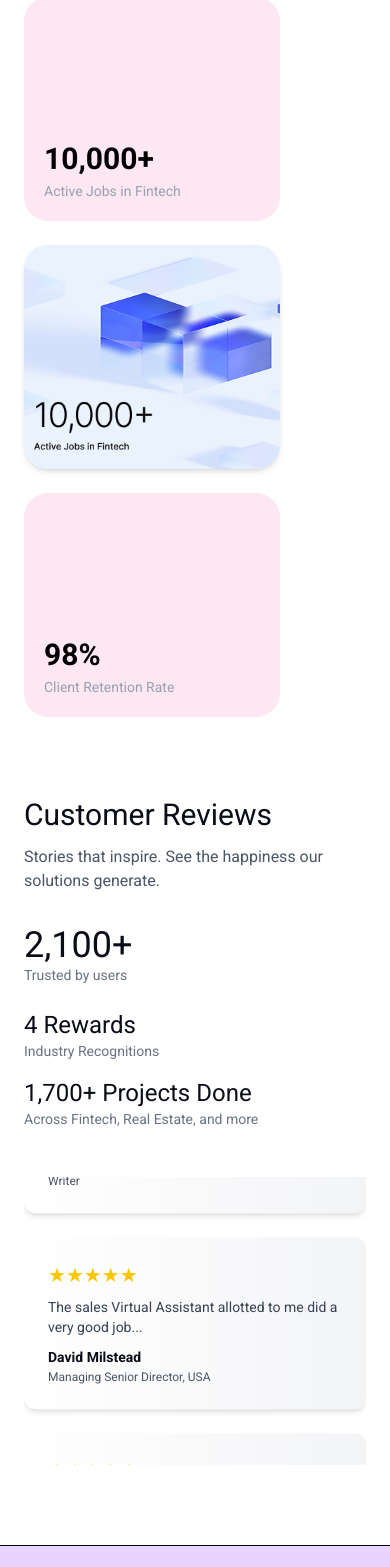
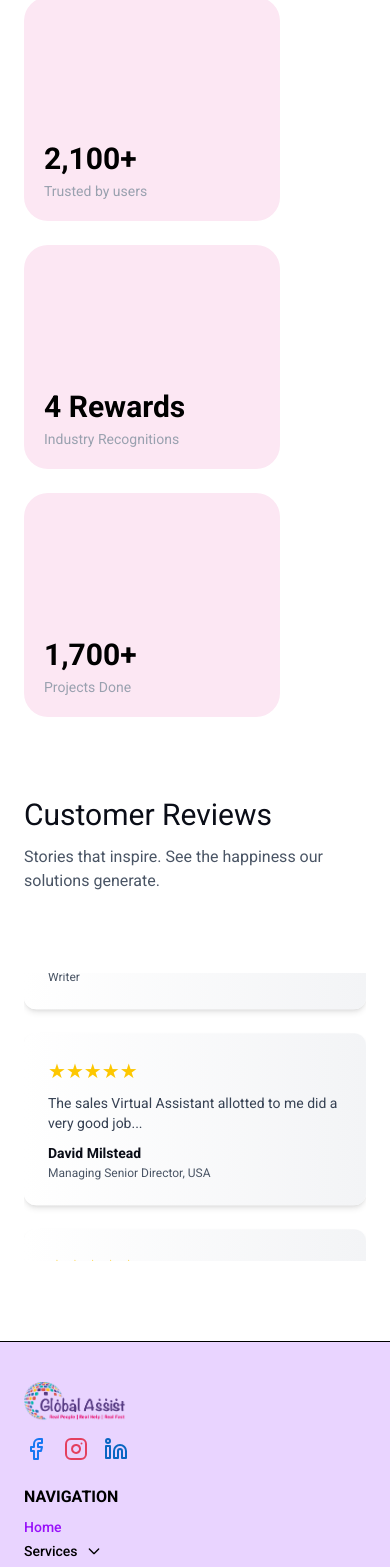
Before and after one commit to sintu009/global-assist-new, a React (Vite) app: page / in a window 390 px wide. Shown: the part 7473-9040 px from the top of the page. Built offline with nearby package versions, Linux system fonts and the light colour scheme.

Commit message:
alot of changes

```diff
--- a/src/App.jsx
+++ b/src/App.jsx
@@ -2,6 +2,8 @@ import { BrowserRouter as Router, Routes, Route } from "react-router-dom";
 import "./App.css";
 import Header from "./components/Header";
 import Footer from "./components/Footer";
+import ScrollToTop from "./components/ScrollToTop"; // ✅ Added scroll restoration
+
 import HomePage from "./components/HomePage";
 import Contact from "./components/Contact";
 import Error404 from "./components/Error404";
@@ -9,6 +11,7 @@ import AboutPage from "./pages/AboutPage";
 import HowItWorks from "./components/HowItWorks";
 import FAQ from "./components/FAQ";
 import SpectraPlanners from "./components/SpectraPlanners";
+
 import AdministrativeExecutive from "./pages/AdministrativeExecutive";
 import MedicalVirtualAssistance from "./pages/MedicalVirtualAssistance";
 import VideoEditing from "./pages/VideoEditing";
@@ -20,18 +23,20 @@ import WebsiteAppDevelopment from "./pages/WebsiteAppDevelopment";
 import CustomizedCRMSoftware from "./pages/CustomizedCRMSoftware";
 import BusinessDevelopment from "./pages/BusinessDevelopment";
 import CallCenterSupport from "./pages/CallCenterSupport";
+
 import PrivacyPolicy from "./components/PrivacyPolicy";
 import TermsConditions from "./components/TermsConditions";
+
 import CaseStudies from "./components/CaseStudies";
 import CaseStudy1 from "./components/CaseStudy1";
 import CaseStudy2 from "./components/CaseStudy2";
-import CaseStudy3 from "./components/CaseStudy3"; // ✅ Import CaseStudy3 component
-import CaseStudy4 from "./components/CaseStudy4"; // ✅ Import CaseStudy4 component
-// ✅ Make sure the file name matches
+import CaseStudy3 from "./components/CaseStudy3";
+import CaseStudy4 from "./components/CaseStudy4";
 
 function App() {
   return (
     <Router>
+      <ScrollToTop /> {/* ✅ Ensures scroll to top on every route change */}
       <Header />
       <Routes>
         <Route path="/" element={<HomePage />} />
@@ -40,6 +45,7 @@ function App() {
         <Route path="/spectra-planners" element={<SpectraPlanners />} />
         <Route path="/how-it-works" element={<HowItWorks />} />
         <Route path="/FAQ" element={<FAQ />} />
+
         <Route path="/administrative-executive" element={<AdministrativeExecutive />} />
         <Route path="/medical-virtual-assistance" element={<MedicalVirtualAssistance />} />
         <Route path="/video-editing" element={<VideoEditing />} />
@@ -51,14 +57,16 @@ function App() {
         <Route path="/customized-crm-software" element={<CustomizedCRMSoftware />} />
         <Route path="/business-development" element={<BusinessDevelopment />} />
         <Route path="/call-center-support" element={<CallCenterSupport />} />
+
         <Route path="/privacy-policy" element={<PrivacyPolicy />} />
         <Route path="/terms-conditions" element={<TermsConditions />} />
+
         <Route path="/case-studies" element={<CaseStudies />} />
-        <Route path="case-study-1" element={<CaseStudy1/>}/>
-        <Route path="/case-study-2" element={<CaseStudy2/>} />
-        <Route path="/case-study-3" element={<CaseStudy3/>} />
-        <Route path="/case-study-4" element={<CaseStudy4/>} />
-        {/* Catch-all route for 404 errors */}
+        <Route path="/case-study-1" element={<CaseStudy1 />} />
+        <Route path="/case-study-2" element={<CaseStudy2 />} />
+        <Route path="/case-study-3" element={<CaseStudy3 />} />
+        <Route path="/case-study-4" element={<CaseStudy4 />} />
+
         <Route path="*" element={<Error404 />} />
       </Routes>
       <Footer />
--- a/src/components/CompetitiveAdvantages.jsx
+++ b/src/components/CompetitiveAdvantages.jsx
@@ -177,7 +177,7 @@ export default function CompetitiveAdvantages() {
             initial={{ opacity: 0, y: 80 }}
             whileInView={{ opacity: 1, y: 0 }}
             viewport={{ once: false, amount: 0.4 }}
-            transition={{ duration: 1 }}
+            transition={{ duration: 5 }}
           />
         </div>
 
@@ -196,8 +196,8 @@ export default function CompetitiveAdvantages() {
               style={{ height: "440px", objectFit: "cover" }}
               initial={{ opacity: 0, y: 100 }}
               whileInView={{ opacity: 1, y: 0 }}
-              viewport={{ once: false, amount: 0.4 }}
-              transition={{ duration: 1 }}
+              viewport={{ once: false, amount: 0.5 }}
+              transition={{ duration: 10 }}
             />
             <p className="absolute top-28 text-xl font-normal px-2 z-0 leading-snug text-gray-700">
               Global Assist is consistently ranked as one of the top virtual
--- a/src/components/Footer.jsx
+++ b/src/components/Footer.jsx
@@ -1,4 +1,4 @@
-import { useState } from "react";
+import { useRef, useState } from "react";
 import { Link, useLocation } from "react-router-dom";
 import { Facebook, Instagram, Linkedin, Mail } from "lucide-react";
 
@@ -21,6 +21,7 @@ export default function Footer() {
   const [servicesOpen, setServicesOpen] = useState(false);
   const location = useLocation();
   const currentPath = location.pathname;
+  const dropdownRef = useRef(null);
 
   const navLinks = [
     { name: 'Home', path: '/' },
@@ -62,11 +63,15 @@ export default function Footer() {
           <ul className="space-y-1 text-sm">
             {navLinks.map(({ name, path }) =>
               name === 'Services' ? (
-                <li key={name} className="relative">
+                <li key={name} className="relative" ref={dropdownRef}>
                   <button
                     className="hover:underline font-medium flex items-center gap-1"
                     onClick={() => setServicesOpen((v) => !v)}
-                    onBlur={() => setTimeout(() => setServicesOpen(false), 150)}
+                    onBlur={(e) => {
+                      if (!dropdownRef.current?.contains(e.relatedTarget)) {
+                        setTimeout(() => setServicesOpen(false), 100);
+                      }
+                    }}
                     type="button"
                   >
                     Services
@@ -93,7 +98,7 @@ export default function Footer() {
                 <li key={name}>
                   <Link
                     to={path}
-                    className={`hover:underline ${currentPath === path ? 'text-pink-600 font-medium' : ''}`}
+                    className={`hover:underline ${currentPath === path ? 'text-purple-600 font-medium' : ''}`}
                   >
                     {name}
                   </Link>
@@ -112,37 +117,60 @@ export default function Footer() {
             <li><Link to="/case-studies" className="hover:underline">Case Studies</Link></li>
             <li><a href="/terms-conditions" className="hover:underline">Terms & Conditions</a></li>
             <li className="mt-14 font-bold">📞+1 514-700-7280</li>
-            <li className="mt-4 font-bold">📞866-450-1441(Toll Free)</li>
+            <li className="mt-4 font-bold">📞866-450-1441 (Toll Free)</li>
             <li className="mt-4 font-bold flex items-center gap-2">
-  <Mail className="w-4 h-4" />
-  info@theglobalassist.com
-</li>
+              <Mail className="w-4 h-4" />
+              info@theglobalassist.com
+            </li>
           </ul>
-
         </div>
 
         {/* Column 3: Flag Grid & Contact */}
         <div className="lg:ml-[-400px]">
-          <div className="grid grid-cols-1 sm:grid-cols-2 md:grid-cols-3 lg:grid-cols-5 gap-21 text-[13px] text-black font-medium leading-relaxed text-center">
+          <div className="grid grid-cols-1 sm:grid-cols-2 md:grid-cols-3 lg:grid-cols-5 gap-8 text-[13px] text-black font-medium leading-relaxed text-center">
             <div>
               <img src="/assets/flag-canada.png" alt="Canada" className="w-18 h-12 mx-auto mb-2" />
-              <p>5165 Queen Mary Rd<br />- GR-2 Unit #101<br />Montreal, QC H3W 1X7</p>
+              <p className="max-w-[180px] mx-auto">
+                5165 Queen Mary Rd<br />
+                GR-2 Unit #101<br />
+                Montreal, QC<br />
+                H3W 1X7
+              </p>
             </div>
             <div>
               <img src="/assets/flag-india.png" alt="India" className="w-18 h-12 mx-auto mb-2" />
-              <p>Block B, Sector 58<br />Noida, Uttar Pradesh<br />- 201301</p>
+              <p className="max-w-[180px] mx-auto">
+                Block B<br />
+                Sector 58<br />
+                Noida, Uttar Pradesh<br />
+                201301
+              </p>
             </div>
             <div>
               <img src="/assets/flag-philippines.png" alt="Philippines" className="w-18 h-12 mx-auto mb-2" />
-              <p>BF Homes,<br />Manila, 1718</p>
+              <p className="max-w-[180px] mx-auto">
+                BF Homes<br />
+                Manila<br />
+                1718
+              </p>
             </div>
             <div>
               <img src="/assets/flag-usa.png" alt="USA" className="w-17 h-12 mx-auto mb-2" />
-              <p>1309 Coffen Avenue<br />STE 1200, Sheridan,<br />Wyoming, 82801</p>
+              <p className="max-w-[180px] mx-auto">
+                1309 Coffen Avenue<br />
+                STE 1200<br />
+                Sheridan, Wyoming<br />
+                82801
+              </p>
             </div>
             <div>
               <img src="/assets/flag-venezuela.png" alt="Venezuela" className="w-17 h-12 mx-auto mb-2" />
-              <p>Las Gaviotas Bldg,<br />Milagro St. Puerto La Cruz<br />6023, Venezuela.</p>
+              <p className="max-w-[180px] mx-auto">
+                Las Gaviotas Bldg<br />
+                Milagro St.<br />
+                Puerto La Cruz<br />
+                6023, Venezuela
+              </p>
             </div>
           </div>
         </div>
--- /dev/null
+++ b/src/components/ScrollToTop.jsx
@@ -0,0 +1,14 @@
+import { useEffect } from "react";
+import { useLocation } from "react-router-dom";
+
+const ScrollToTop = () => {
+  const { pathname } = useLocation();
+
+  useEffect(() => {
+    window.scrollTo(0, 0);
+  }, [pathname]);
+
+  return null;
+};
+
+export default ScrollToTop;
--- a/src/components/StatsAndReviews.jsx
+++ b/src/components/StatsAndReviews.jsx
@@ -55,24 +55,23 @@ const StatsAndReviews = () => {
       <div className="grid grid-cols-1 sm:grid-cols-3 gap-6 mb-20 max-w-6xl mx-auto">
         <div className="w-64 h-56 sm:w-72 sm:h-56 bg-pink-100 rounded-3xl p-5 flex flex-col justify-end">
           <h3 className="text-3xl font-semibold text-black">
-            <CountUp end={10000} duration={3} separator="," enableScrollSpy />+
+            <CountUp end={2100} duration={3} separator="," enableScrollSpy />+
           </h3>
-          <p className="text-sm text-gray-400 mt-1">Active Jobs in Fintech</p>
+          <p className="text-sm text-gray-400 mt-1">Trusted by users</p>
         </div>
 
-        <div className="w-64 h-56 sm:w-72 sm:h-56 bg-white rounded-3xl overflow-hidden shadow-md flex items-center justify-center">
-          <img
-            src={statsImage}
-            alt="Stats Graphic"
-            className="object-cover w-full h-full"
-          />
+      <div className="w-64 h-56 sm:w-72 sm:h-56 bg-pink-100 rounded-3xl p-5 flex flex-col justify-end">
+          <h3 className="text-3xl font-semibold text-black">
+            <CountUp end={4} duration={3} enableScrollSpy /> Rewards
+          </h3>
+          <p className="text-sm text-gray-400 mt-1">Industry Recognitions</p>
         </div>
 
         <div className="w-64 h-56 sm:w-72 sm:h-56 bg-pink-100 rounded-3xl p-5 flex flex-col justify-end">
           <h3 className="text-3xl font-semibold text-black">
-            <CountUp end={98} duration={3} enableScrollSpy />%
+            <CountUp end={1700} duration={3} enableScrollSpy />+
           </h3>
-          <p className="text-sm text-gray-400 mt-1">Client Retention Rate</p>
+          <p className="text-sm text-gray-400 mt-1">Projects Done</p>
         </div>
       </div>
 
@@ -85,21 +84,6 @@ const StatsAndReviews = () => {
             Stories that inspire. See the happiness our solutions generate.
           </p>
 
-          {/* CountUp Numbers */}
-          <div className="text-4xl font-inter">
-            <CountUp end={2100} duration={3} separator="," enableScrollSpy />+
-          </div>
-          <p className="text-sm text-gray-500 mb-6">Trusted by users</p>
-
-          <div className="text-2xl font-inter">
-            <CountUp end={4} duration={2} enableScrollSpy /> Rewards
-          </div>
-          <p className="text-sm text-gray-500 mb-4">Industry Recognitions</p>
-
-          <div className="text-2xl font-inter">
-            <CountUp end={1700} duration={3} separator="," enableScrollSpy />+ Projects Done
-          </div>
-          <p className="text-sm text-gray-500">Across Fintech, Real Estate, and more</p>
         </div>
 
         {/* Right Side: Auto Scrolling Reviews */}
--- a/src/pages/AccountingBookkeeping.jsx
+++ b/src/pages/AccountingBookkeeping.jsx
@@ -34,7 +34,7 @@ export default function AccountingBookkeeping() {
           <span className="text-xs font-semibold text-[#7A4DD7] bg-[#F1EBFF] px-4 py-1 rounded-full inline-block mb-4">
             ACCOUNTING & BOOKKEEPING
           </span>
-          <h1 className="text-4xl md:text-4xl font-extrabold text-[#2F327D] mb-4 leading-snug font-[Nunito_Sans,sans-serif]">
+          <h1 className="text-4xl md:text-5xl font-extrabold text-[#2F327D] mb-4 leading-snug font-[Nunito_Sans,sans-serif]">
             Foundational Pillars of <br />
             Financial Management: <br />
             Accounting and<br />Bookkeeping
--- a/src/pages/AdministrativeExecutive.jsx
+++ b/src/pages/AdministrativeExecutive.jsx
@@ -66,7 +66,7 @@ export default function AdministrativeExecutive() {
           <span className="text-xs font-semibold text-[#7A4DD7] bg-[#F1EBFF] px-4 py-1 rounded-full inline-block mb-4">
             ADMINISTRATIVE EXECUTIVE
           </span>
-          <h1 className="text-3xl md:text-4xl font-bold text-[#2F327D] mb-4 leading-snug font-[Nunito_Sans,sans-serif]">
+          <h1 className="text-3xl md:text-5xl font-bold text-[#2F327D] mb-4 leading-snug font-[Nunito_Sans,sans-serif]">
             Unlocking Efficiency - <br />
             Administrative & <br />
             Executive Assistant
--- a/src/pages/CallCenterSupport.jsx
+++ b/src/pages/CallCenterSupport.jsx
@@ -129,7 +129,7 @@ export default function CallCenterSupport() {
   {/* Image Row */}
   <div className="grid grid-cols-1 md:grid-cols-2 gap-6">
     <a
-      href="https://www.ooma.com/small-business-phone-systems/mobile-app/"
+      href="https://www.youtube.com/watch?v=a0u6YPDFOnU"
       target="_blank"
       rel="noopener noreferrer"
     >
@@ -140,7 +140,7 @@ export default function CallCenterSupport() {
       />
     </a>
     <a
-      href="https://www.vonage.com/"
+      href="https://www.youtube.com/watch?v=YggaoyFhNbw"
       target="_blank"
       rel="noopener noreferrer"
     >
```
